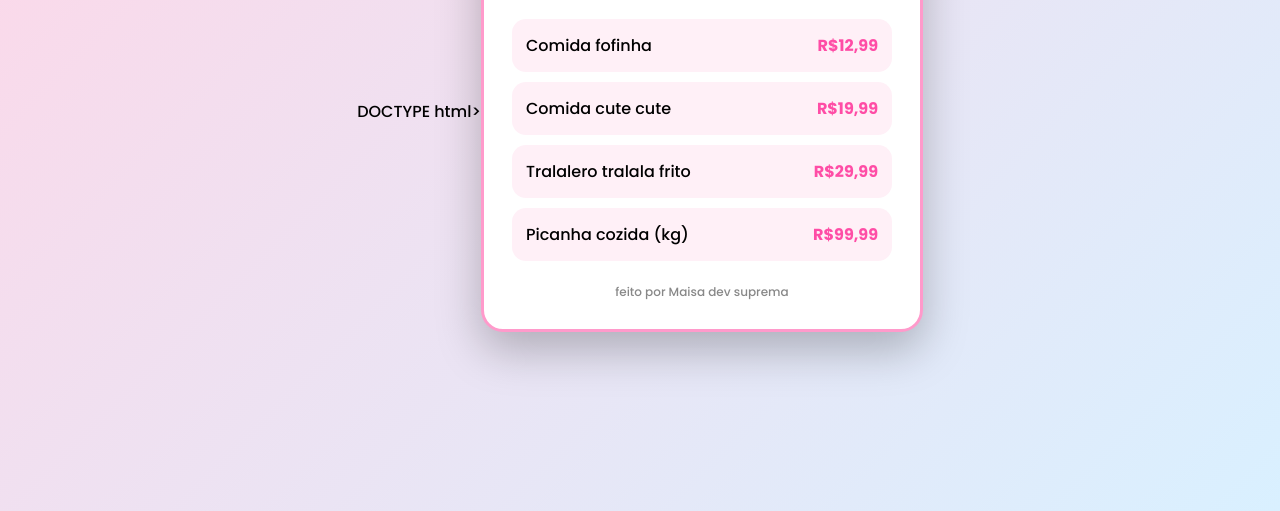
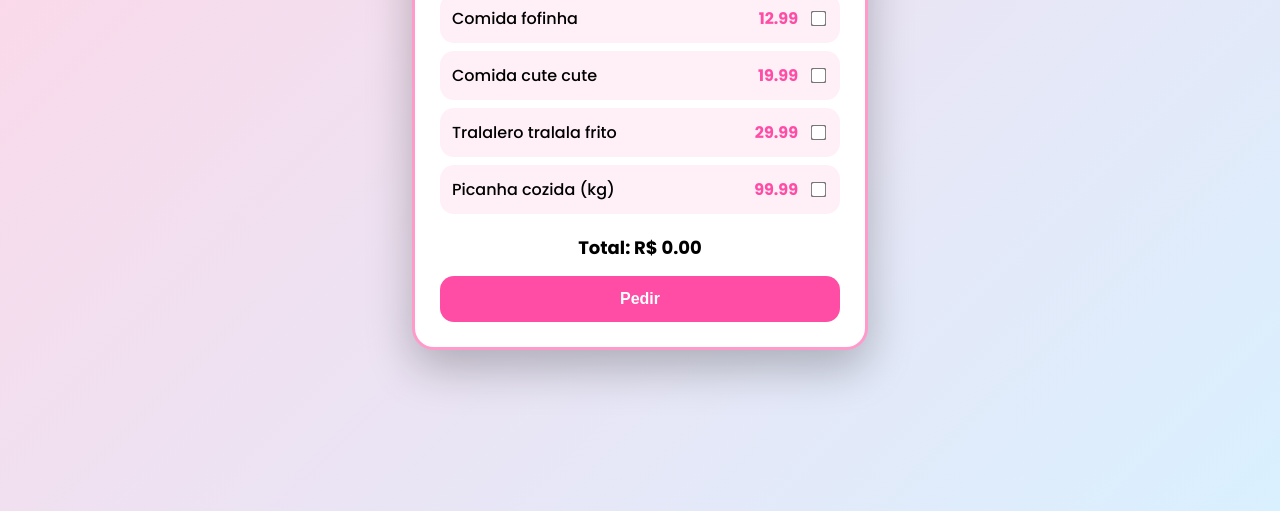
Before and after one commit to maisagomesborabill/KKKKK, a plain HTML site: page index.html in a window 1280 px wide. Shown: the part 289-800 px from the top of the page. Drawn offline with Linux system fonts and the light colour scheme.

Commit message:
Update index.html

```diff
--- a/index.html
+++ b/index.html
@@ -1,14 +1,13 @@
-DOCTYPE html>
+<!DOCTYPE html>
 <html lang="pt-BR">
 <head>
 <meta charset="UTF-8">
 <meta name="viewport" content="width=device-width, initial-scale=1.0">
-<title>Cardápio Digital</title>
+<title>Cardápio</title>
 
 <link href="https://fonts.googleapis.com/css2?family=Poppins:wght@300;500;700&display=swap" rel="stylesheet">
 
 <style>
-
 body{
     margin:0;
     min-height:100vh;
@@ -19,88 +18,83 @@ body{
     font-family:'Poppins', sans-serif;
 }
 
-/* animação de abrir */
-@keyframes abrirCardapio{
-    0%{
-        transform:scaleY(0) scaleX(0.9);
-        opacity:0;
-    }
-    60%{
-        transform:scaleY(1.05) scaleX(1);
-    }
-    100%{
-        transform:scaleY(1);
-        opacity:1;
-    }
-}
-
 .cardapio{
     background:white;
     width:90%;
-    max-width:380px;
-    padding:28px;
+    max-width:400px;
+    padding:25px;
     border-radius:22px;
     box-shadow:0 18px 45px rgba(0,0,0,0.25);
     text-align:center;
     border:3px solid #ff9acb;
-    animation:abrirCardapio 0.8s ease forwards;
-    transform-origin:top;
+    animation:abrir 0.7s ease;
+}
+
+@keyframes abrir{
+    from{transform:scale(0.8);opacity:0;}
+    to{transform:scale(1);opacity:1;}
 }
 
 h1{
     margin:0;
-    font-size:clamp(24px, 6vw, 30px);
     color:#ff4da6;
 }
 
 .sub{
-    margin-top:6px;
-    margin-bottom:22px;
+    margin-bottom:20px;
     color:#555;
-    font-weight:500;
-    font-size:clamp(14px, 4vw, 16px);
 }
 
 .item{
     display:flex;
     justify-content:space-between;
     align-items:center;
-    padding:14px;
-    margin:10px 0;
+    background:#fff0f7;
+    padding:12px;
+    margin:8px 0;
     border-radius:14px;
-    background:#fff0f7;
 }
 
-.nome{
-    font-weight:500;
-    font-size:clamp(14px, 4vw, 16px);
+label{
+    flex:1;
+    text-align:left;
+    cursor:pointer;
 }
 
 .preco{
-    font-weight:700;
-    font-size:clamp(14px, 4vw, 16px);
+    font-weight:bold;
+    margin-right:10px;
     color:#ff4da6;
 }
 
-/* toque mobile */
-.item:active{
-    background:#ffe3f1;
-    transform:scale(0.98);
+input{
+    transform:scale(1.2);
+    cursor:pointer;
 }
 
-.rodape{
-    margin-top:22px;
-    font-size:12px;
-    color:#888;
+.total{
+    margin-top:20px;
+    font-size:18px;
+    font-weight:bold;
 }
 
-/* ajustes extras p telas muito pequenas */
-@media (max-width:360px){
-    .cardapio{
-        padding:22px;
-    }
+button{
+    margin-top:15px;
+    width:100%;
+    padding:14px;
+    border:none;
+    border-radius:14px;
+    font-size:16px;
+    font-weight:bold;
+    background:#ff4da6;
+    color:white;
+    cursor:pointer;
+    transition:.2s;
 }
 
+button:hover{
+    background:#ff2d96;
+}
 </style>
 </head>
 
@@ -108,32 +102,63 @@ h1{
 
 <div class="cardapio">
 
-<h1>CARDÁPIO DIGITAL</h1>
+<h1>CARDÁPIO</h1>
 <div class="sub">Restaurante Sigma</div>
 
 <div class="item">
-<span class="nome">Comida fofinha</span>
-<span class="preco">R$12,99</span>
+<label>Comida fofinha</label>
+<span class="preco">12.99</span>
+<input type="checkbox" value="12.99" onchange="calc()">
 </div>
 
 <div class="item">
-<span class="nome">Comida cute cute</span>
-<span class="preco">R$19,99</span>
+<label>Comida cute cute</label>
+<span class="preco">19.99</span>
+<input type="checkbox" value="19.99" onchange="calc()">
 </div>
 
 <div class="item">
-<span class="nome">Tralalero tralala frito</span>
-<span class="preco">R$29,99</span>
+<label>Tralalero tralala frito</label>
+<span class="preco">29.99</span>
+<input type="checkbox" value="29.99" onchange="calc()">
 </div>
 
 <div class="item">
-<span class="nome">Picanha cozida (kg)</span>
-<span class="preco">R$99,99</span>
+<label>Picanha cozida (kg)</label>
+<span class="preco">99.99</span>
+<input type="checkbox" value="99.99" onchange="calc()">
 </div>
 
-<div class="rodape">feito por Maisa dev suprema</div>
+<div class="total">
+Total: R$ <span id="total">0.00</span>
+</div>
+
+<button onclick="pedir()">Pedir</button>
 
 </div>
 
+<script>
+function calc(){
+    let total = 0;
+    document.querySelectorAll("input:checked").forEach(e=>{
+        total += parseFloat(e.value);
+    });
+    document.getElementById("total").innerText = total.toFixed(2);
+}
+
+function pedir(){
+    let itens = [];
+    document.querySelectorAll("input:checked").forEach(e=>{
+        itens.push(e.parentElement.innerText.trim());
+    });
+
+    if(itens.length===0){
+        alert("Escolha algo primeiro 😡");
+    }else{
+        alert("Pedido feito:\n\n"+itens.join("\n"));
+    }
+}
+</script>
+
 </body>
-</html>
+                                   </html>
```
